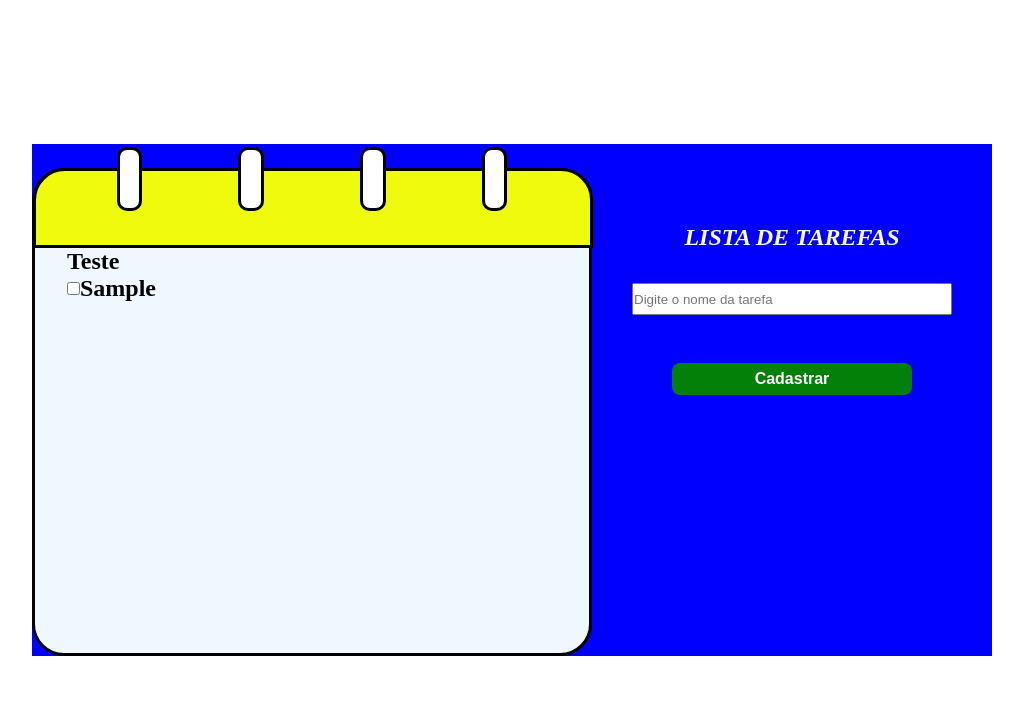
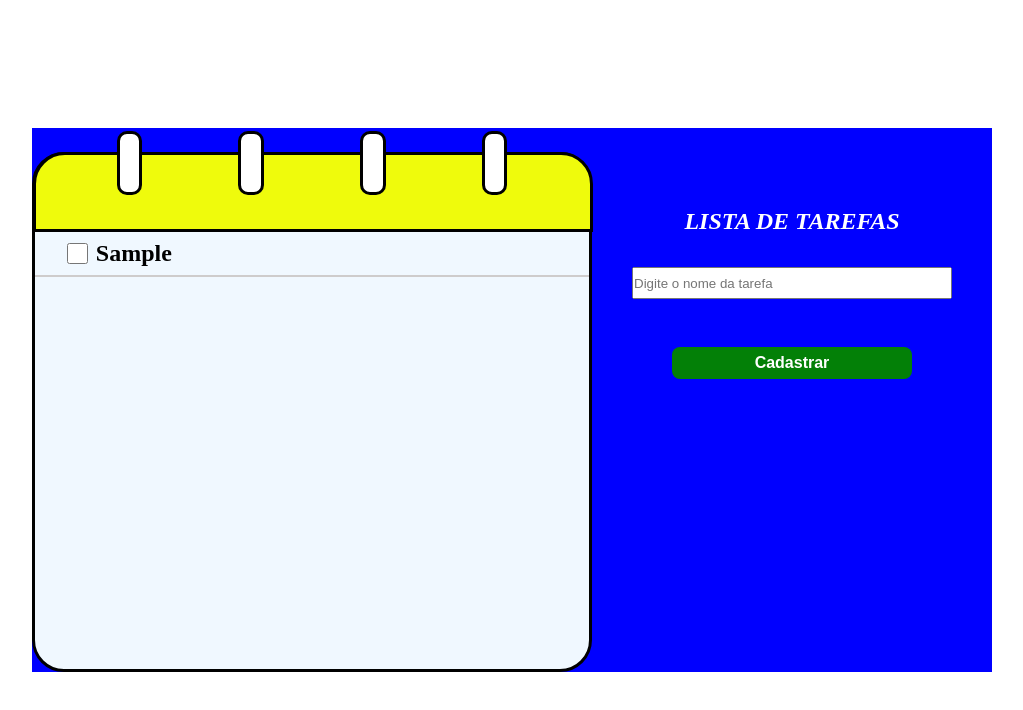
Before and after one commit to slabcouski/lista_de_tarefas, a plain HTML site: page index.html in a window 1280 px wide. Both pictures are taken after typing "Sample" into the empty fields and a click on the button "Cadastrar". Shown: the whole page, without its empty margins (32-1055 px from the left). Drawn offline with Linux system fonts and the light colour scheme.

Commit message:
18/05/2023 20:43

```diff
--- a/assets/css/style.css
+++ b/assets/css/style.css
@@ -12,7 +12,7 @@
 }
 .wrap-left{
     width: 60rem;
-    height: 32rem;
+    height: 34rem;
     background-color: blue;
     display: flex;
 }
@@ -21,11 +21,11 @@
     align-items: end;
     justify-content: end;
     width: 12rem;
-    height: 34rem;
+    height: 36rem;
 }
 .block-list{
     width: 35rem;
-    height: 30.5rem;
+    height: 32.5rem;
     background-color: aliceblue;
     border-radius: 2rem;
     margin-top: 1.5rem;
@@ -39,6 +39,18 @@
 }
 .block-list li{
     display: flex;
+    margin: .5rem 0;
+}
+.block-list input{
+    width: 1.3rem;
+    margin-right: .5rem;
+}
+.done{
+    text-decoration: line-through;
+}
+.block-list hr{
+    margin-left: -2rem ;
+    border: 1px solid #cecccc;
 }
 .spring-list{
     display: flex;
--- a/assets/js/script.js
+++ b/assets/js/script.js
@@ -3,12 +3,16 @@ $(document).ready(function() {
         e.preventDefault();
 
         let newList = $('#new-task-list');
-        let newItem = $('<input type="checkbox">');
-        let newCheck = $(`<li></li>`);
-        $(newItem).appendTo(newCheck);
-        $(`<p></p>`).text(newList.val()).appendTo(newCheck);
+        let newItem = $(`<li></li>`);
+        let newCheck = $('<input type="checkbox" id="check">');
+        $(newCheck).appendTo(newItem);
+        $(`<p id="task"></p>`).text(newList.val()).appendTo(newItem);
+        $(newItem).appendTo('#new-task');
+        newItem.after('<hr>');
+        $(newList).val('');
 
-        $(newCheck).appendTo('#new-task');
-        $(newList).val('');
-    })
-})
+        $('#check').click(function() {
+            $('#task').toggleClass("done");
+        });
+    });
+});
--- a/index.html
+++ b/index.html
@@ -19,9 +19,7 @@
                 </div>
                 <div class="header-list"></div>
                 <div>
-                    <ul id="new-task">
-                        <li><p>Teste</p></li>
-                    </ul>
+                    <ul id="new-task"></ul>
                 </div>
             </div>
             <div class="painel-list">
```
